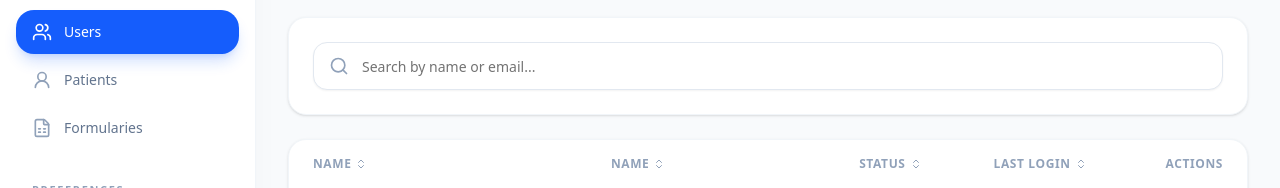
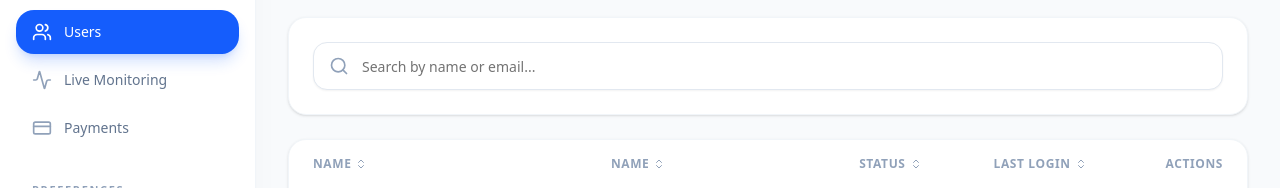
Before and after one commit to pronoy656/Ereabuk-admin-dashboard-, a Next.js app: page /admin/users in a window 1280 px wide. Shown: the part 183-371 px from the top of the page. Built offline with nearby package versions, Linux system fonts and the light colour scheme.

Commit message:
router name change from admin dashboard

```diff
--- a/src/components/admin/Sidebar.tsx
+++ b/src/components/admin/Sidebar.tsx
@@ -7,8 +7,8 @@ import { usePathname } from "next/navigation";
 import {
   LayoutDashboard,
   Users,
-  UserRound,
-  FileSpreadsheet,
+  Activity,
+  CreditCard,
   Settings,
   HelpCircle,
   LogOut,
@@ -19,8 +19,8 @@ const items = [
     group: "Main Menu", links: [
       { href: "/admin/overview", label: "Overview", Icon: LayoutDashboard },
       { href: "/admin/users", label: "Users", Icon: Users },
-      { href: "/admin/patients", label: "Patients", Icon: UserRound },
-      { href: "/admin/formularies", label: "Formularies", Icon: FileSpreadsheet },
+      { href: "/admin/monitoring", label: "Live Monitoring", Icon: Activity },
+      { href: "/admin/payments", label: "Payments", Icon: CreditCard },
     ]
   },
   {
--- a/src/components/consultant/TopBar.tsx
+++ b/src/components/consultant/TopBar.tsx
@@ -22,25 +22,12 @@ export default function TopBar() {
   return (
     <div className="flex items-center justify-between px-10 py-4 border-b border-slate-100 bg-white sticky top-0 z-10 h-20">
       <div className="flex items-center gap-8">
-        <div className="text-slate-900 text-lg font-bold tracking-tight">
-          Fixpair <span className="text-emerald-600">Consultant</span>
-        </div>
 
-        <div className="relative group hidden md:block">
-          <Search className="absolute left-3 top-1/2 -translate-y-1/2 w-4 h-4 text-slate-400 pointer-events-none group-focus-within:text-emerald-500 transition-colors" />
-          <input
-            type="text"
-            placeholder="Search tasks..."
-            className="pl-10 pr-4 py-2 bg-slate-50 border-none rounded-2xl text-sm w-64 focus:ring-2 focus:ring-emerald-500/20 focus:bg-white transition-all outline-none"
-          />
-        </div>
+
       </div>
 
       <div className="flex items-center gap-6">
-        <button className="relative p-2.5 text-slate-400 hover:text-slate-600 hover:bg-slate-50 rounded-xl transition-all group">
-          <Bell className="w-5 h-5" />
-          <span className="absolute top-2.5 right-2.5 w-2 h-2 bg-rose-500 rounded-full border-2 border-white group-hover:scale-110 transition-transform"></span>
-        </button>
+
 
         <DropdownMenu>
           <DropdownMenuTrigger asChild>
```
